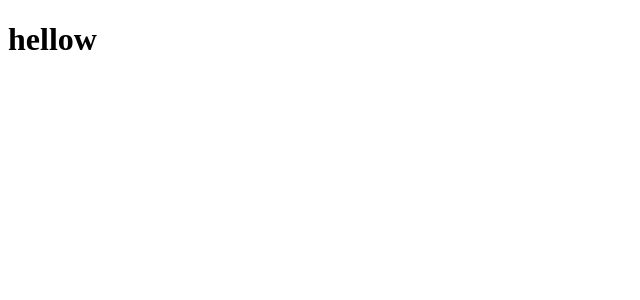
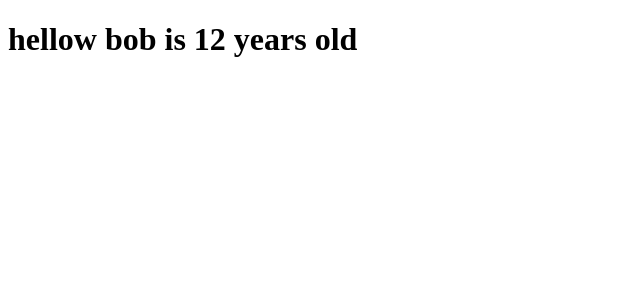
Before and after one commit to Skllit/React-codeStoic, a React (Vite) app in the folder vite-project/: page / in a window 1280 px wide. Shown: the top 300 px of the page, without its empty margins (0-640 px from the left). Built offline with nearby package versions, Linux system fonts and the light colour scheme.

Commit message:
props arrays and objects

```diff
--- a/vite-project/src/App.jsx
+++ b/vite-project/src/App.jsx
@@ -2,9 +2,13 @@ import FirstComp from "./componants/FirstComp"
 
 
 function App() {
+    const person ={
+        name:'bob',
+        age:'12'
+    }
 
   return (
-    <FirstComp></FirstComp>
+    <FirstComp person={person}></FirstComp>
   )
 }
 
--- a/vite-project/src/componants/FirstComp.jsx
+++ b/vite-project/src/componants/FirstComp.jsx
@@ -1,9 +1,10 @@
 import React from 'react'
 
-const FirstComp = () => {
+const FirstComp = (props) => {
+
   return (
     <div>
-        <h1>hellow</h1>
+        <h1>hellow {props.person.name} is  {props.person.age} years old</h1>
     </div>
   )
 }
```
Also changed, not shown: 1 other file (tests, documents, lock files or other folders).
